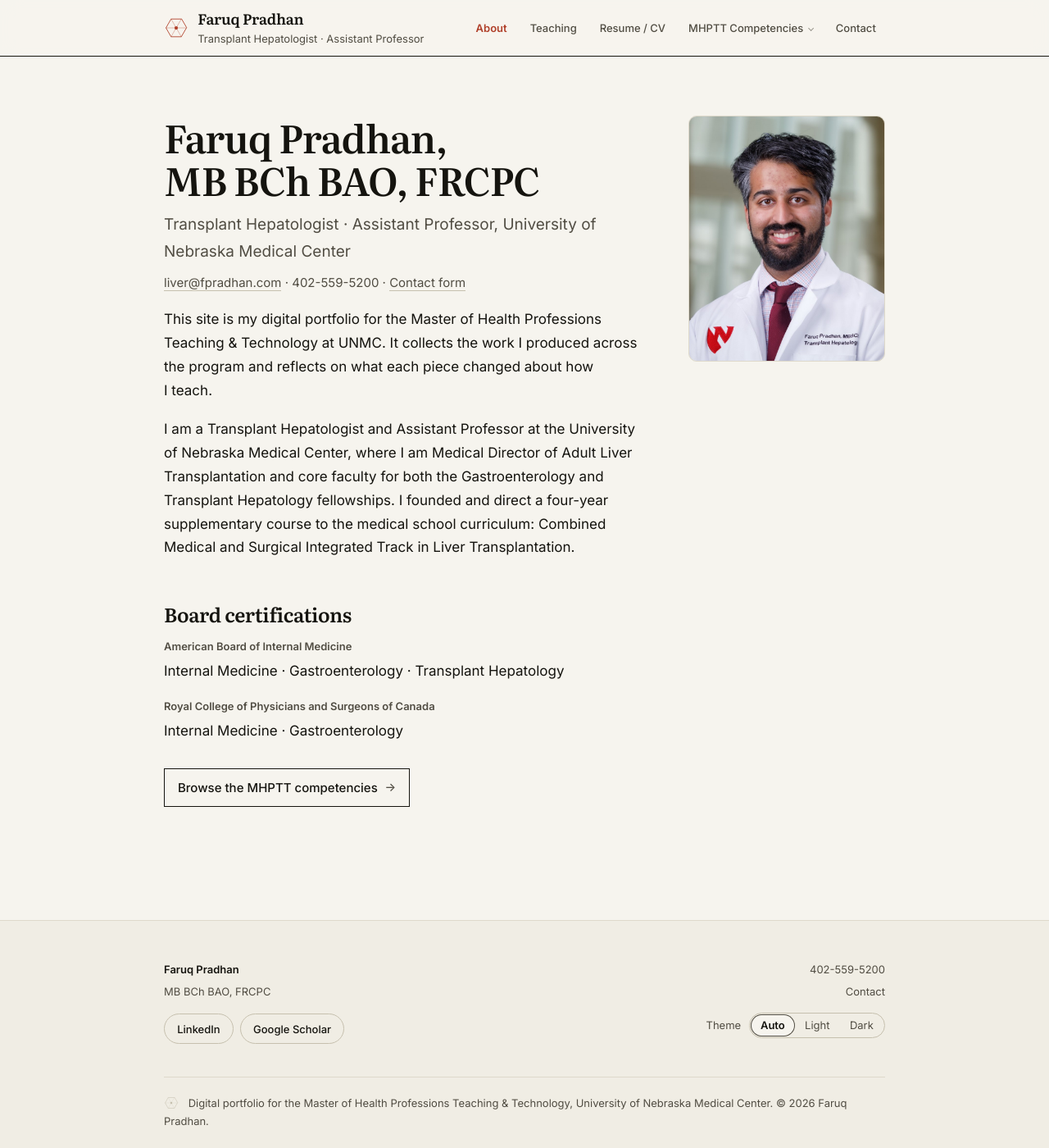
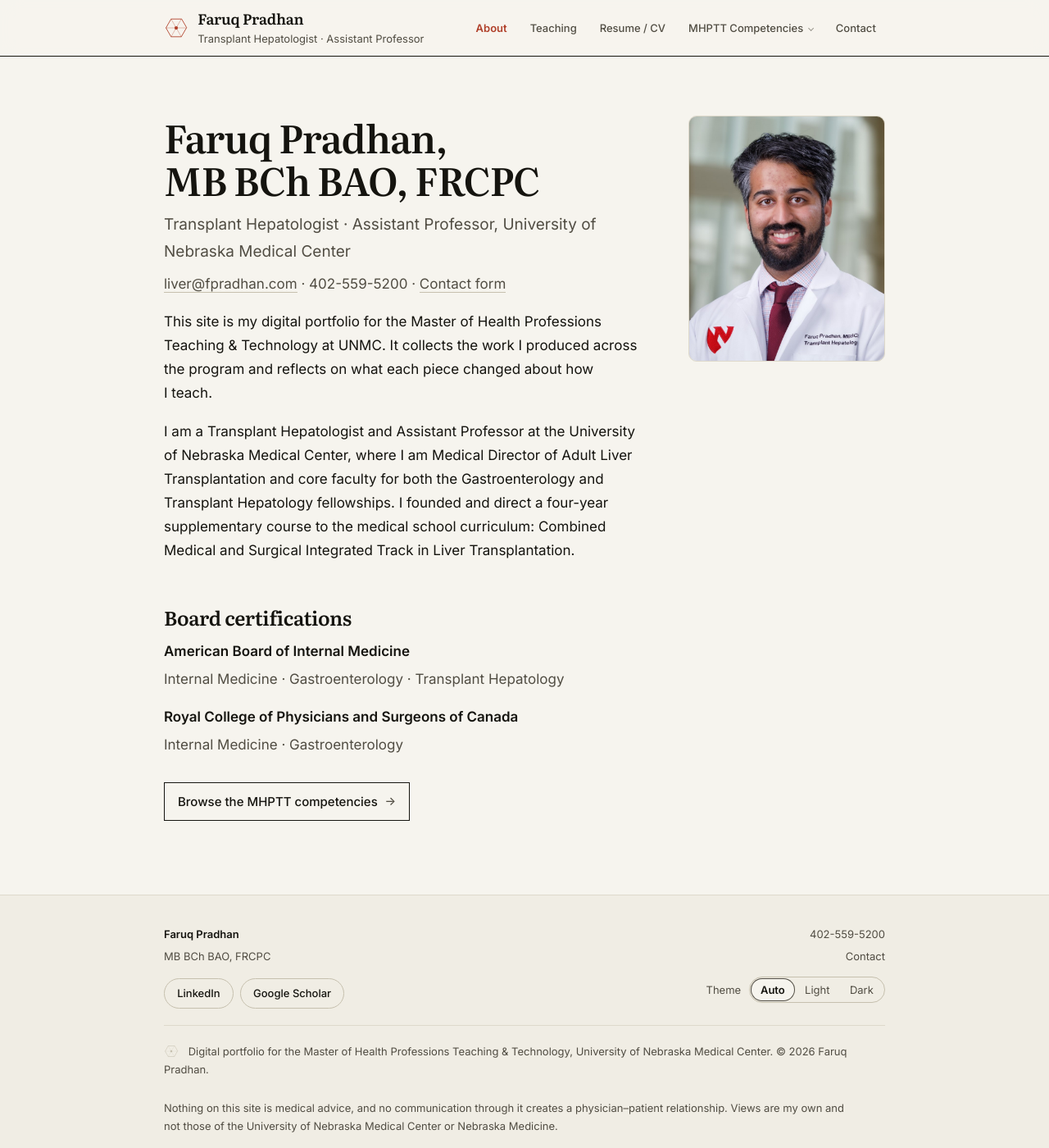
Before and after one commit to fpradhan/fpradhan.github.io, a Jekyll site: the page built from index.md, in a window 1280 px wide and 1400 px high. Shown: the whole window at 82% size. Built offline with Jekyll 4.4.1, drawn with Linux system fonts in a browser that asks for light colours.

Commit message:
Add files via upload

```diff
--- a/assets/css/style.css
+++ b/assets/css/style.css
@@ -437,6 +437,15 @@ main{flex:1 0 auto;padding:4.5rem 0 6rem}
 .hero-contact a{color:var(--ink-soft);text-decoration:none;border-bottom:1px solid var(--rule-strong)}
 .hero-contact a:hover{color:var(--accent);border-bottom-color:var(--accent)}
 .hero-contact .tel{white-space:nowrap}
+/* The home page keeps one body size below the subtitle: the contact line, the
+   introduction and the certification labels are all set at --t-base, so the
+   page does not step between sizes. */
+.hero .hero-contact{font-size:var(--t-base)}
+.hero .facts dt{font-size:var(--t-base);color:var(--ink)}
+.hero .facts dd{color:var(--ink-soft)}
+/* The home page is short, so the standard 6rem under main left a band of empty
+   space above the footer. */
+main:has(.hero){padding-bottom:3rem}
 .portrait{margin:0}
 .portrait img{
   width:100%;aspect-ratio:4/5;object-fit:cover;object-position:50% 20%;
@@ -848,8 +857,10 @@ code{font-size:.85em;background:var(--surface-2);padding:.15em .38em;
 /* -------------------------------------------------------------- Footer */
 
 .site-footer{border-top:1px solid var(--rule);background:var(--surface);
-  padding:3rem 0;font-size:var(--t-sm);margin-top:auto}
-.footer-inner{display:flex;justify-content:space-between;gap:2.5rem;flex-wrap:wrap}
+  padding:2.25rem 0 2rem;font-size:var(--t-sm);margin-top:auto}
+/* Row gap smaller than the column gap: the two notes wrap onto their own rows,
+   and a 2.5rem row gap left a wide empty band at the bottom of every page. */
+.footer-inner{display:flex;justify-content:space-between;gap:1.25rem 2.5rem;flex-wrap:wrap}
 .site-footer p{margin:0 0 .3rem}
 .footer-name{font-weight:600;color:var(--ink)}
 .footer-meta{color:var(--ink-soft)}
@@ -858,7 +869,7 @@ code{font-size:.85em;background:var(--surface-2);padding:.15em .38em;
 .footer-contact a:hover{color:var(--accent);text-decoration:underline}
 .footer-note{width:100%;color:var(--ink-soft);font-size:var(--t-sm);
   border-top:1px solid var(--rule);padding-top:1.25rem;margin-top:.5rem}
-.footer-disclaimer{border-top:0;padding-top:0;margin-top:.75rem;
+.footer-disclaimer{border-top:0;padding-top:0;margin-top:0;
   max-width:52rem;text-wrap:pretty}
 @media (max-width:640px){
   .footer-inner{flex-direction:column;gap:1.5rem}
```
